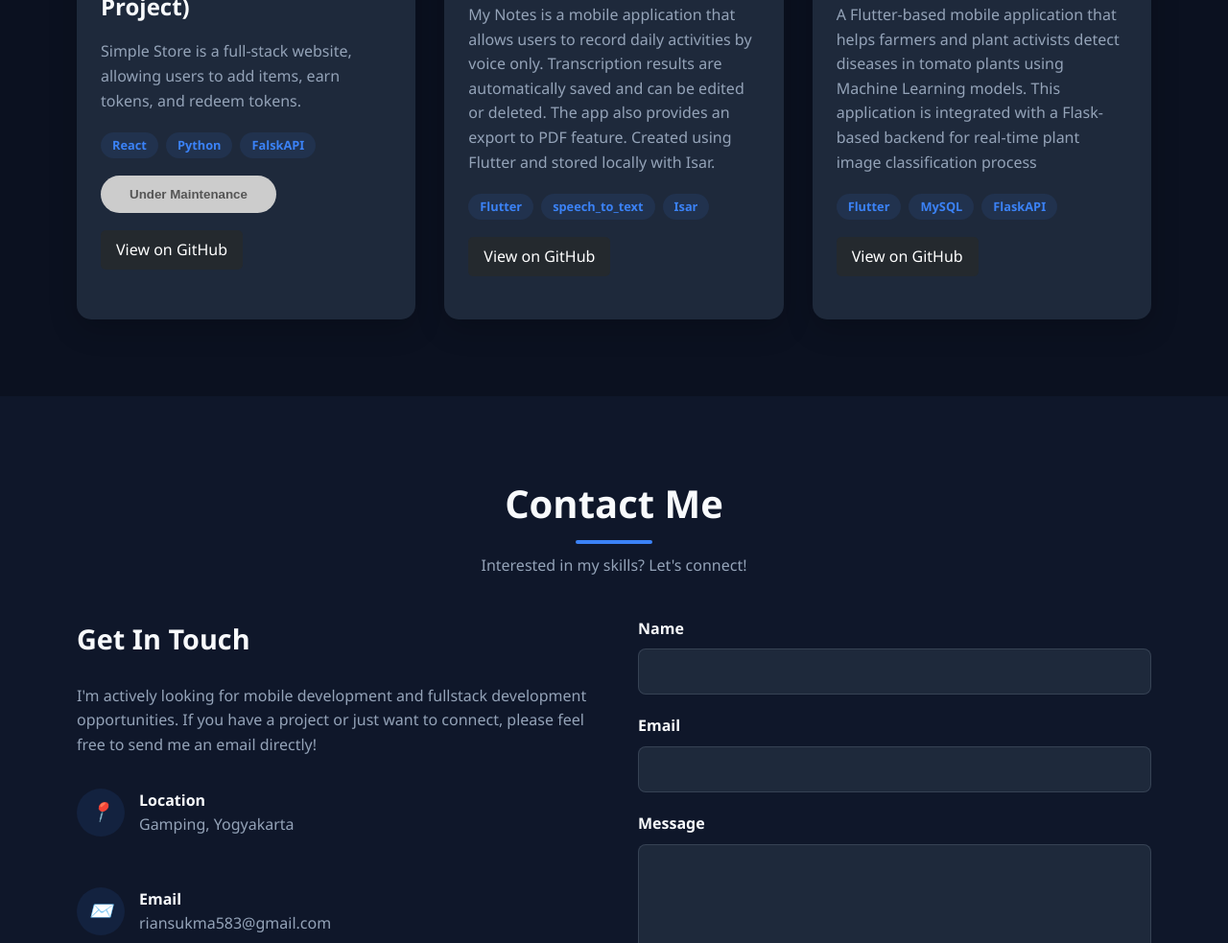
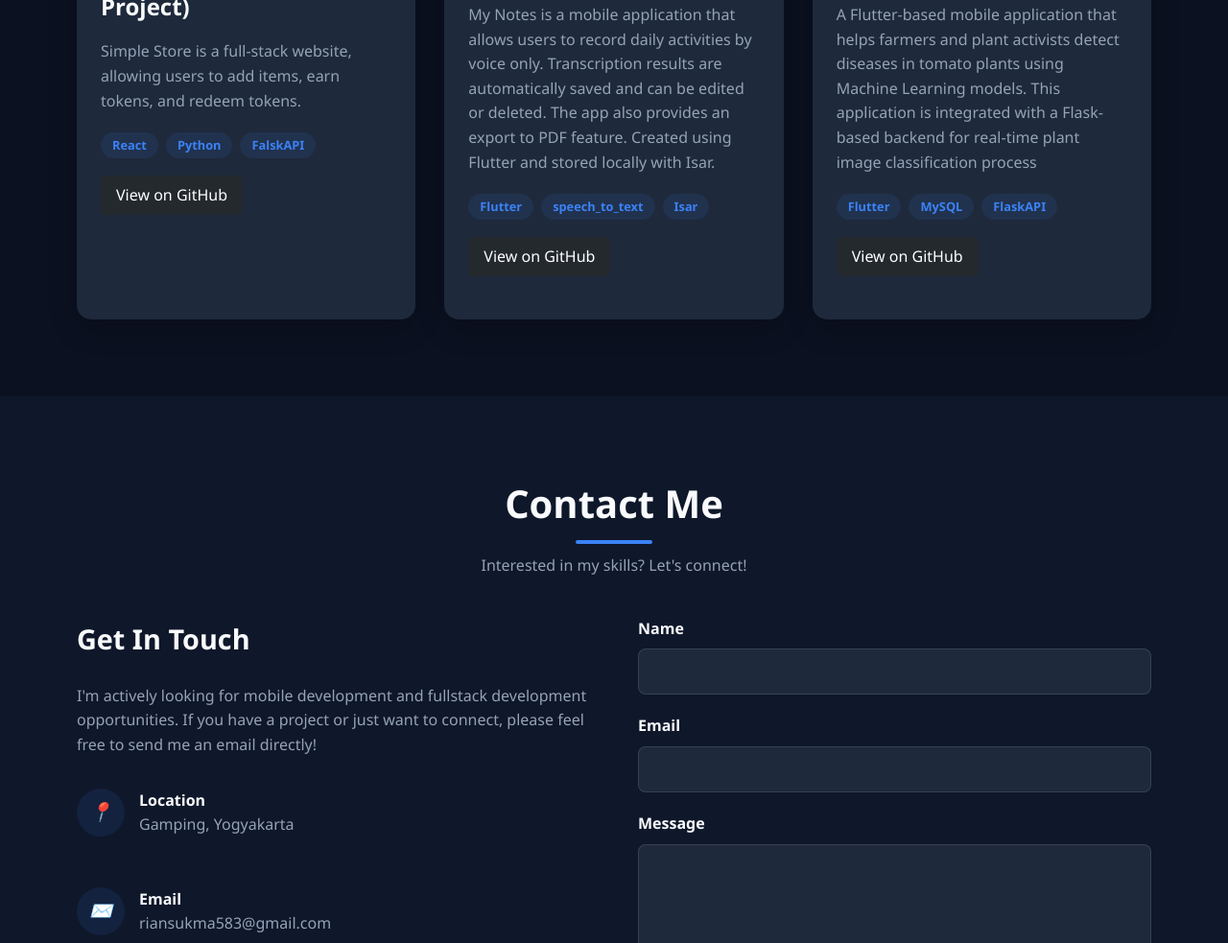
Before and after one commit to Dnayrr/my-portfolio, a plain HTML site: page index.html in a window 1280 px wide. Shown: the part 2068-3051 px from the top of the page at 96% size. Drawn offline with Linux system fonts and the light colour scheme.

Commit message:
Update index.html

```diff
--- a/index.html
+++ b/index.html
@@ -826,8 +826,8 @@
                             <span class="tech-tag">React</span>
                             <span class="tech-tag">Python</span>
                             <span class="tech-tag">FalskAPI</span>
-                            <button class="btn maintenance-btn" disabled>Under Maintenance</button>
-                            <a href="https://github.com/Dnayrr/spk-dutaku-sleman-saw" target="_blank" class="btn github-btn">View on GitHub</a>
+                            <!-- <button class="btn maintenance-btn" disabled>Under Maintenance</button> -->
+                            <a href="https://github.com/Dnayrr/dutaku_sleman" target="_blank" class="btn github-btn">View on GitHub</a>
                         </div>
                     </div>
                 </div>
```
